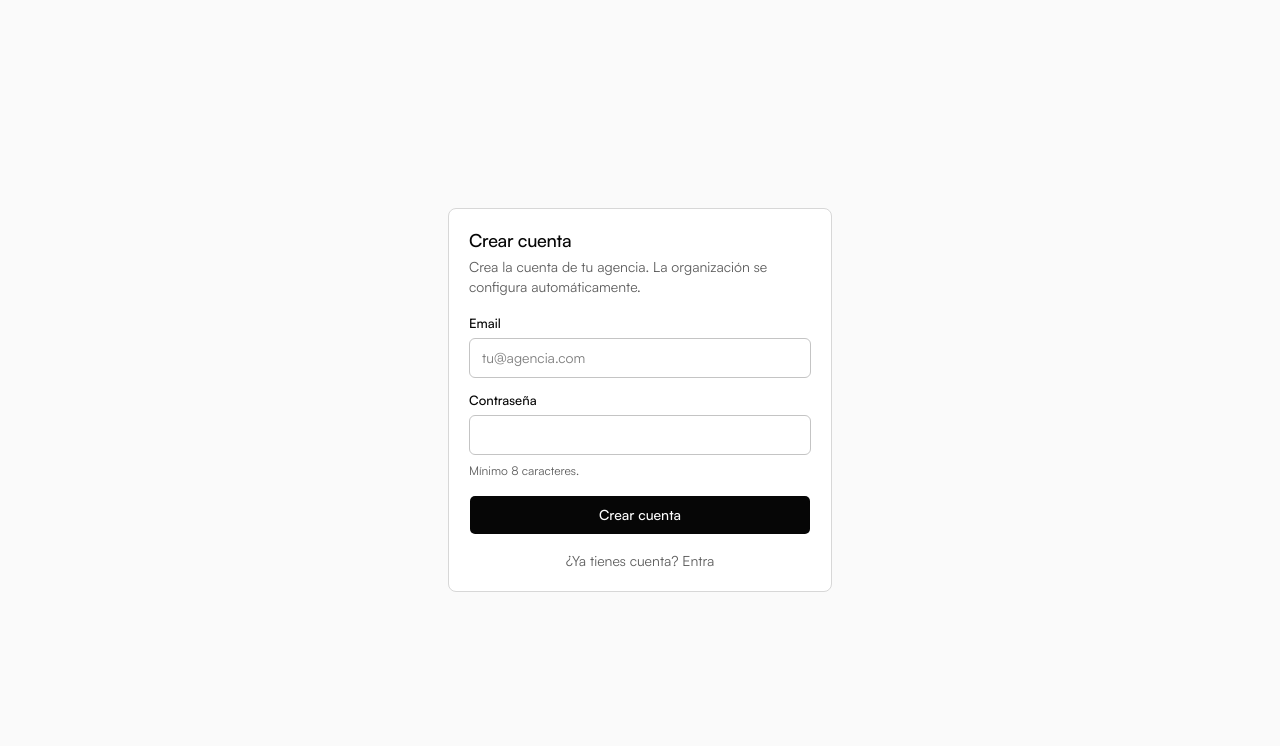
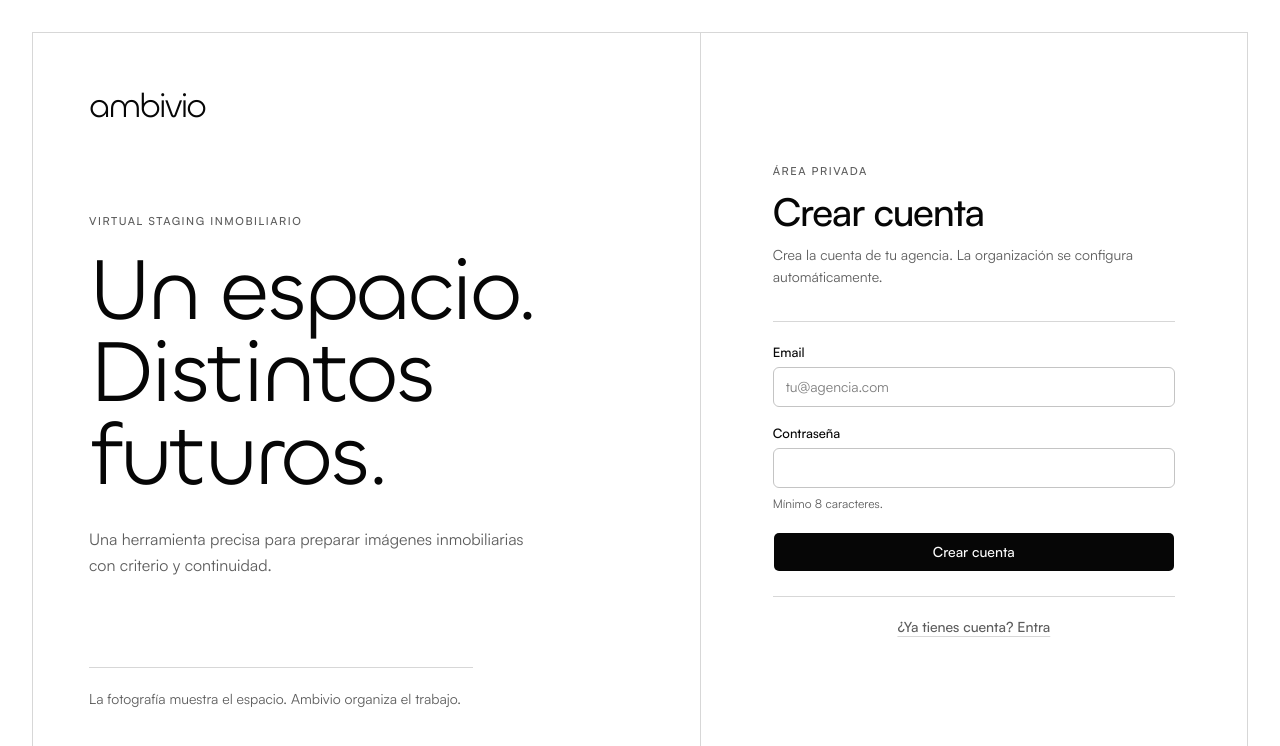
Before and after one commit to gfromtheD/imobiliaria, a Next.js app: page /register in a window 1280 px wide. Shown: the top 746 px of the page. Built offline with nearby package versions, Linux system fonts and the light colour scheme.

Commit message:
feat(auth): apply Ambivio authentication experience

```diff
--- a/app/(auth)/layout.tsx
+++ b/app/(auth)/layout.tsx
@@ -4,8 +4,36 @@ export default function AuthLayout({
   children: React.ReactNode;
 }) {
   return (
-    <div className="flex min-h-full flex-1 items-center justify-center bg-muted/40 p-4">
-      {children}
+    <div className="min-h-dvh bg-background p-3 sm:p-5 lg:p-8">
+      <div className="mx-auto grid min-h-[calc(100dvh-1.5rem)] max-w-7xl overflow-hidden border border-border bg-card sm:min-h-[calc(100dvh-2.5rem)] lg:min-h-[calc(100dvh-4rem)] lg:grid-cols-[minmax(0,1.1fr)_minmax(25rem,0.9fr)]">
+        <section className="relative hidden flex-col justify-between border-r border-border p-10 lg:flex xl:p-14">
+          <p className="font-heading text-[2.15rem] leading-none tracking-[-0.075em]">
+            ambivio
+          </p>
+
+          <div className="max-w-xl">
+            <p className="text-[0.6875rem] font-medium tracking-[0.14em] text-muted-foreground uppercase">
+              Virtual staging inmobiliario
+            </p>
+            <h2 className="mt-5 font-heading text-display text-foreground">
+              Un espacio.<br />
+              Distintos futuros.
+            </h2>
+            <p className="mt-7 max-w-md text-base leading-relaxed text-muted-foreground">
+              Una herramienta precisa para preparar imágenes inmobiliarias con
+              criterio y continuidad.
+            </p>
+          </div>
+
+          <p className="max-w-sm border-t border-border pt-5 text-sm leading-relaxed text-muted-foreground">
+            La fotografía muestra el espacio. Ambivio organiza el trabajo.
+          </p>
+        </section>
+
+        <section className="flex min-w-0 items-center px-5 py-12 sm:px-10 lg:px-14 xl:px-18">
+          {children}
+        </section>
+      </div>
     </div>
   );
 }
--- a/components/auth/auth-card.tsx
+++ b/components/auth/auth-card.tsx
@@ -1,4 +1,4 @@
-import { Card, CardContent, CardDescription, CardHeader, CardTitle } from "@/components/ui/card";
+import Link from "next/link";
 
 export function AuthCard({
   title,
@@ -10,12 +10,23 @@ export function AuthCard({
   children: React.ReactNode;
 }) {
   return (
-    <Card className="w-full max-w-sm">
-      <CardHeader>
-        <CardTitle>{title}</CardTitle>
-        <CardDescription>{description}</CardDescription>
-      </CardHeader>
-      <CardContent>{children}</CardContent>
-    </Card>
+    <section className="w-full max-w-md" aria-labelledby="auth-title">
+      <Link
+        href="/login"
+        className="font-heading text-[1.85rem] leading-none tracking-[-0.075em] outline-none focus-visible:ring-2 focus-visible:ring-ring/30 lg:hidden"
+      >
+        ambivio
+      </Link>
+      <p className="mt-10 text-[0.6875rem] font-medium tracking-[0.14em] text-muted-foreground uppercase lg:mt-0">
+        Área privada
+      </p>
+      <h1 id="auth-title" className="mt-3 text-title font-medium text-foreground">
+        {title}
+      </h1>
+      <p className="mt-3 max-w-sm text-sm leading-relaxed text-muted-foreground">
+        {description}
+      </p>
+      <div className="mt-8 border-t border-border pt-6">{children}</div>
+    </section>
   );
 }
--- /dev/null
+++ b/components/auth/auth-feedback.tsx
@@ -0,0 +1,35 @@
+import { CheckCircle, WarningCircle } from "iconoir-react";
+
+import { ProductIcon } from "@/components/ui/product-icon";
+
+export function AuthFeedback({
+  error,
+  success,
+}: {
+  error: string | null;
+  success: string | null;
+}) {
+  const message = error ?? success;
+
+  if (!message) return null;
+
+  const isError = Boolean(error);
+
+  return (
+    <p
+      role={isError ? "alert" : "status"}
+      aria-live="polite"
+      className={
+        isError
+          ? "flex items-start gap-2 rounded-sm border border-destructive/30 bg-destructive/5 px-3 py-2.5 text-sm text-destructive"
+          : "flex items-start gap-2 rounded-sm border border-emerald-700/25 bg-emerald-700/5 px-3 py-2.5 text-sm text-emerald-800 dark:border-emerald-300/30 dark:bg-emerald-300/10 dark:text-emerald-200"
+      }
+    >
+      <ProductIcon
+        icon={isError ? WarningCircle : CheckCircle}
+        className="mt-0.5 size-4 shrink-0"
+      />
+      <span>{message}</span>
+    </p>
+  );
+}
--- a/components/auth/forgot-password-form.tsx
+++ b/components/auth/forgot-password-form.tsx
@@ -2,11 +2,14 @@
 
 import Link from "next/link";
 import { useActionState } from "react";
+import { RefreshDouble } from "iconoir-react";
 
 import { AuthCard } from "@/components/auth/auth-card";
+import { AuthFeedback } from "@/components/auth/auth-feedback";
 import { Button } from "@/components/ui/button";
 import { Input } from "@/components/ui/input";
 import { Label } from "@/components/ui/label";
+import { ProductIcon } from "@/components/ui/product-icon";
 import { resetPasswordAction, type AuthState } from "@/services/auth";
 
 const initialState: AuthState = { error: null, success: null };
@@ -22,8 +25,8 @@ export function ForgotPasswordForm() {
       title="Restablecer contraseña"
       description="Te enviaremos un email para restablecerla."
     >
-      <form action={formAction} className="space-y-4">
-        <div className="space-y-2">
+      <form action={formAction} className="grid gap-5" aria-busy={pending}>
+        <div className="grid gap-2">
           <Label htmlFor="email">Email</Label>
           <Input
             id="email"
@@ -34,14 +37,20 @@ export function ForgotPasswordForm() {
             required
           />
         </div>
-        {state.error && <p className="text-sm text-destructive">{state.error}</p>}
-        {state.success && <p className="text-sm text-emerald-600">{state.success}</p>}
+        <AuthFeedback error={state.error} success={state.success} />
         <Button type="submit" className="w-full" disabled={pending}>
-          {pending ? "Enviando…" : "Enviar email"}
+          {pending ? (
+            <>
+              <ProductIcon icon={RefreshDouble} className="size-4 animate-spin motion-reduce:animate-none" />
+              Enviando…
+            </>
+          ) : (
+            "Enviar email"
+          )}
         </Button>
       </form>
-      <div className="mt-4 text-center text-sm">
-        <Link href="/login" className="text-muted-foreground hover:underline">
+      <div className="mt-6 border-t border-border pt-5 text-center text-sm">
+        <Link href="/login" className="font-medium text-muted-foreground underline decoration-border underline-offset-4 transition-colors duration-[var(--motion-duration-control)] hover:text-foreground hover:decoration-foreground focus-visible:outline-none focus-visible:ring-2 focus-visible:ring-ring/30">
           Volver a iniciar sesión
         </Link>
       </div>
--- a/components/auth/register-form.tsx
+++ b/components/auth/register-form.tsx
@@ -2,11 +2,14 @@
 
 import Link from "next/link";
 import { useActionState } from "react";
+import { RefreshDouble } from "iconoir-react";
 
 import { AuthCard } from "@/components/auth/auth-card";
+import { AuthFeedback } from "@/components/auth/auth-feedback";
 import { Button } from "@/components/ui/button";
 import { Input } from "@/components/ui/input";
 import { Label } from "@/components/ui/label";
+import { ProductIcon } from "@/components/ui/product-icon";
 import { registerAction, type AuthState } from "@/services/auth";
 
 const initialState: AuthState = { error: null, success: null };
@@ -22,8 +25,8 @@ export function RegisterForm() {
       title="Crear cuenta"
       description="Crea la cuenta de tu agencia. La organización se configura automáticamente."
     >
-      <form action={formAction} className="space-y-4">
-        <div className="space-y-2">
+      <form action={formAction} className="grid gap-5" aria-busy={pending}>
+        <div className="grid gap-2">
           <Label htmlFor="email">Email</Label>
           <Input
             id="email"
@@ -34,7 +37,7 @@ export function RegisterForm() {
             required
           />
         </div>
-        <div className="space-y-2">
+        <div className="grid gap-2">
           <Label htmlFor="password">Contraseña</Label>
           <Input
             id="password"
@@ -47,14 +50,20 @@ export function RegisterForm() {
             Mínimo 8 caracteres.
           </p>
         </div>
-        {state.error && <p className="text-sm text-destructive">{state.error}</p>}
-        {state.success && <p className="text-sm text-emerald-600">{state.success}</p>}
+        <AuthFeedback error={state.error} success={state.success} />
         <Button type="submit" className="w-full" disabled={pending}>
-          {pending ? "Creando…" : "Crear cuenta"}
+          {pending ? (
+            <>
+              <ProductIcon icon={RefreshDouble} className="size-4 animate-spin motion-reduce:animate-none" />
+              Creando…
+            </>
+          ) : (
+            "Crear cuenta"
+          )}
         </Button>
       </form>
-      <div className="mt-4 text-center text-sm">
-        <Link href="/login" className="text-muted-foreground hover:underline">
+      <div className="mt-6 border-t border-border pt-5 text-center text-sm">
+        <Link href="/login" className="font-medium text-muted-foreground underline decoration-border underline-offset-4 transition-colors duration-[var(--motion-duration-control)] hover:text-foreground hover:decoration-foreground focus-visible:outline-none focus-visible:ring-2 focus-visible:ring-ring/30">
           ¿Ya tienes cuenta? Entra
         </Link>
       </div>
```
Also changed, not shown: components/auth/login-form.tsx (+19 -10 lines).
